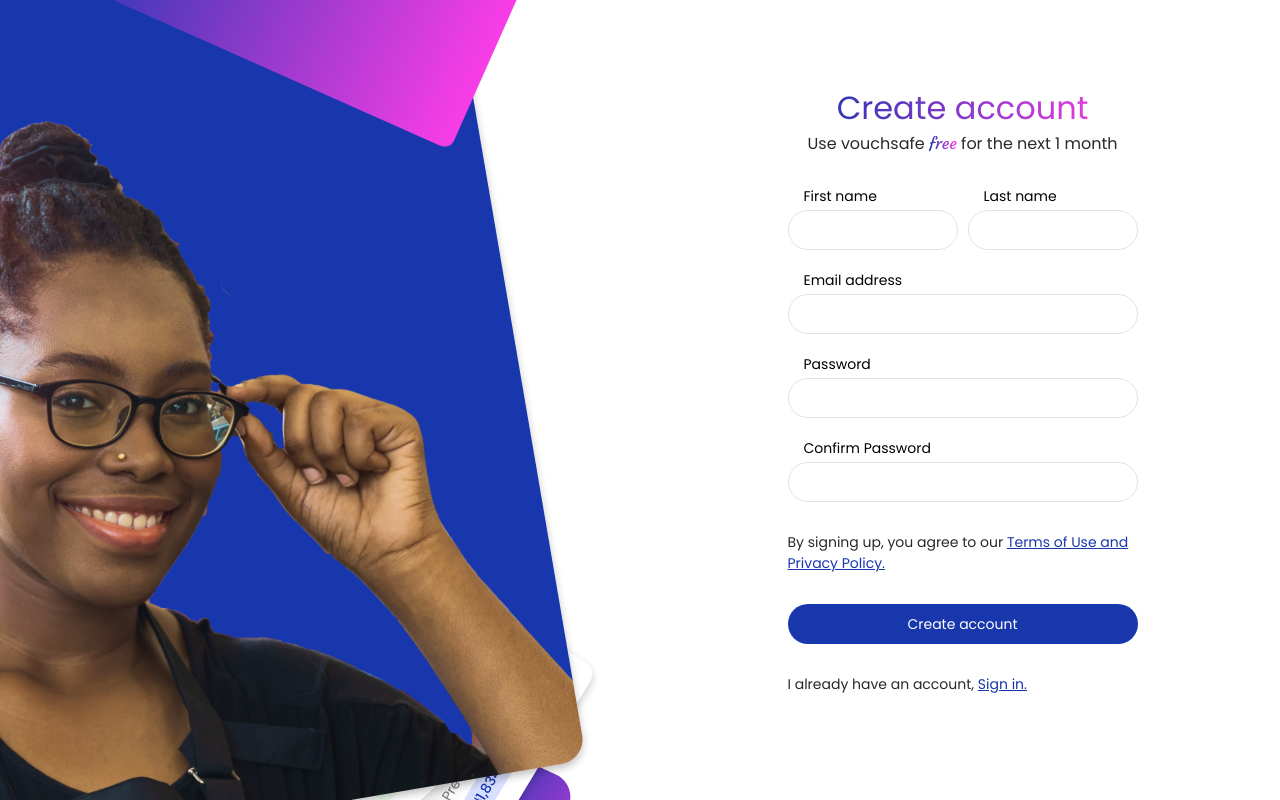
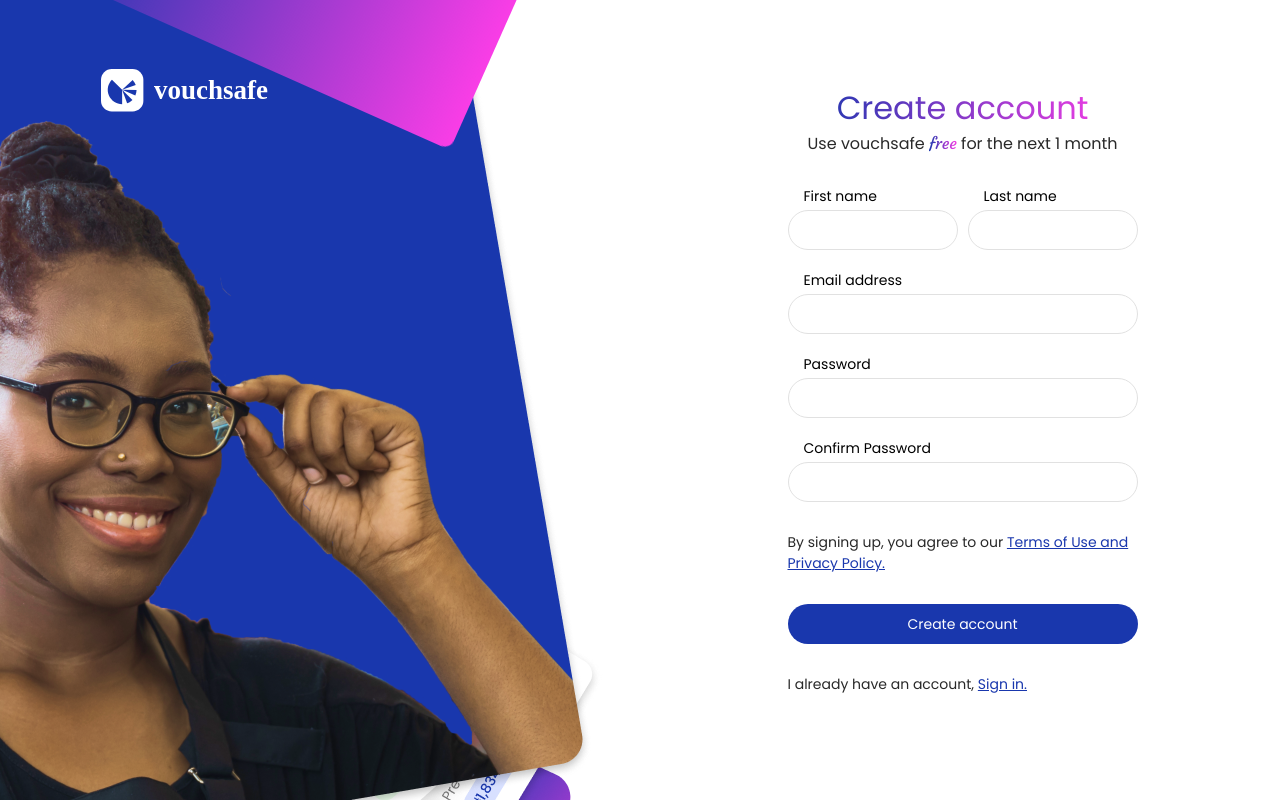
Before and after one commit to JosephKeswet/VouchSafe-Frontend, a Next.js app: page /Register in a window 1280 px wide. Built offline with nearby package versions, Linux system fonts and the light colour scheme; a web font is replaced by a local one.

Commit message:
redeploy

```diff
--- a/pages/Login.tsx
+++ b/pages/Login.tsx
@@ -15,12 +15,12 @@
   return (
     <div className=''>
       <section className="relative  h-screen ">
-        {/* <Link href='/'>
+        <Link href='/'>
           <div className='absolute flex items-center gap-[10px] top-[69px] left-[101px] w-[210px] h-[43px] z-30 cursor-pointer '>
             <Image src={Logo} alt="Vouchsafe logo white" width={43} height={43} />
             <h1 className='text-[#1937AD] text-[27px] font-Anybody font-bold leading-[29px]'>vouchsafe</h1>
           </div>
-        </Link> */}
+        </Link>
 
         <motion.div
            initial={{ x: -400 }}
--- a/pages/Register.tsx
+++ b/pages/Register.tsx
@@ -45,12 +45,12 @@
 
 
 
-            {/* <Link href='/'>
+            <Link href='/'>
                 <div className='absolute flex items-center gap-[10px] top-[69px] left-[101px] w-[210px] h-[43px] z-30 cursor-pointer'>
                     <Image src={LogoWhite} alt="Vouchsafe logo white" width={43} height={43} />
                     <h1 className='text-white text-[27px] font-Anybody font-bold leading-[29px]'>vouchsafe</h1>
                 </div>
-            </Link> */}
+            </Link>
 
                 <motion.div
                          initial={{ x: 400 }}
```
